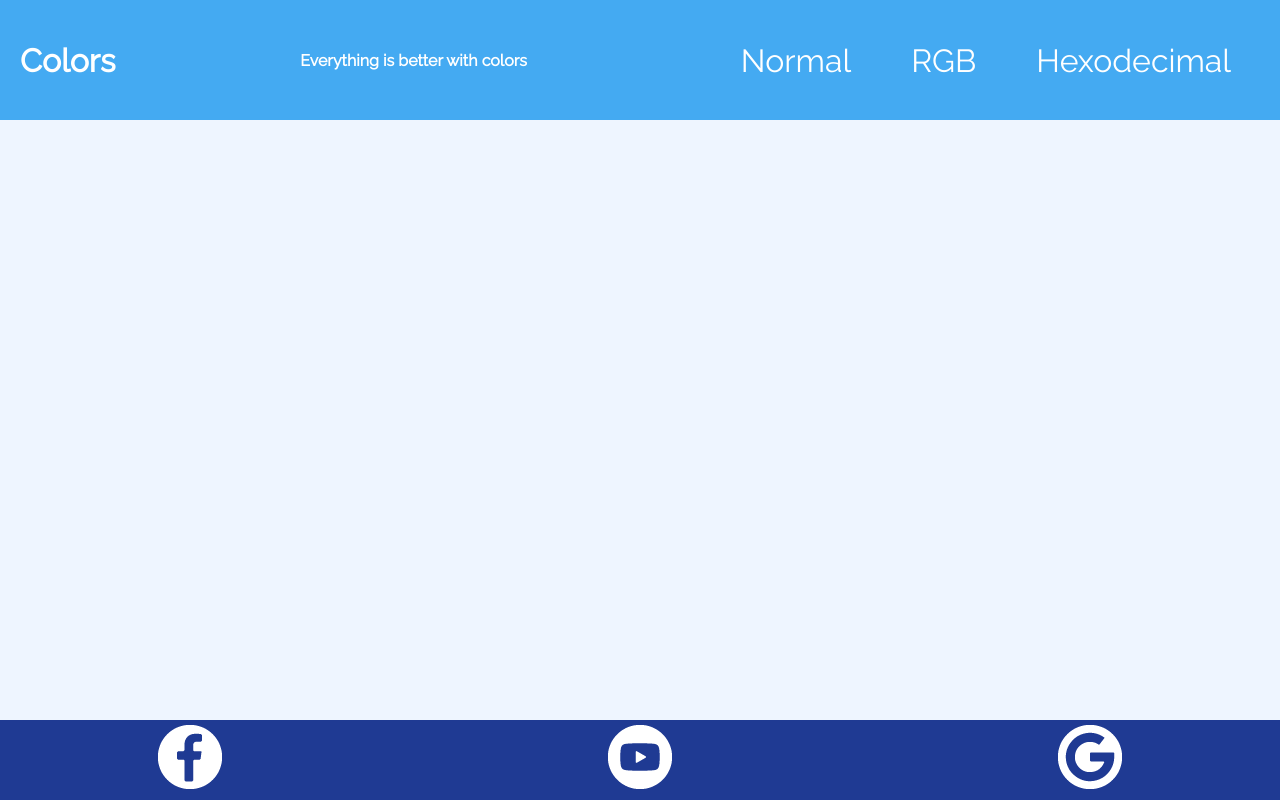
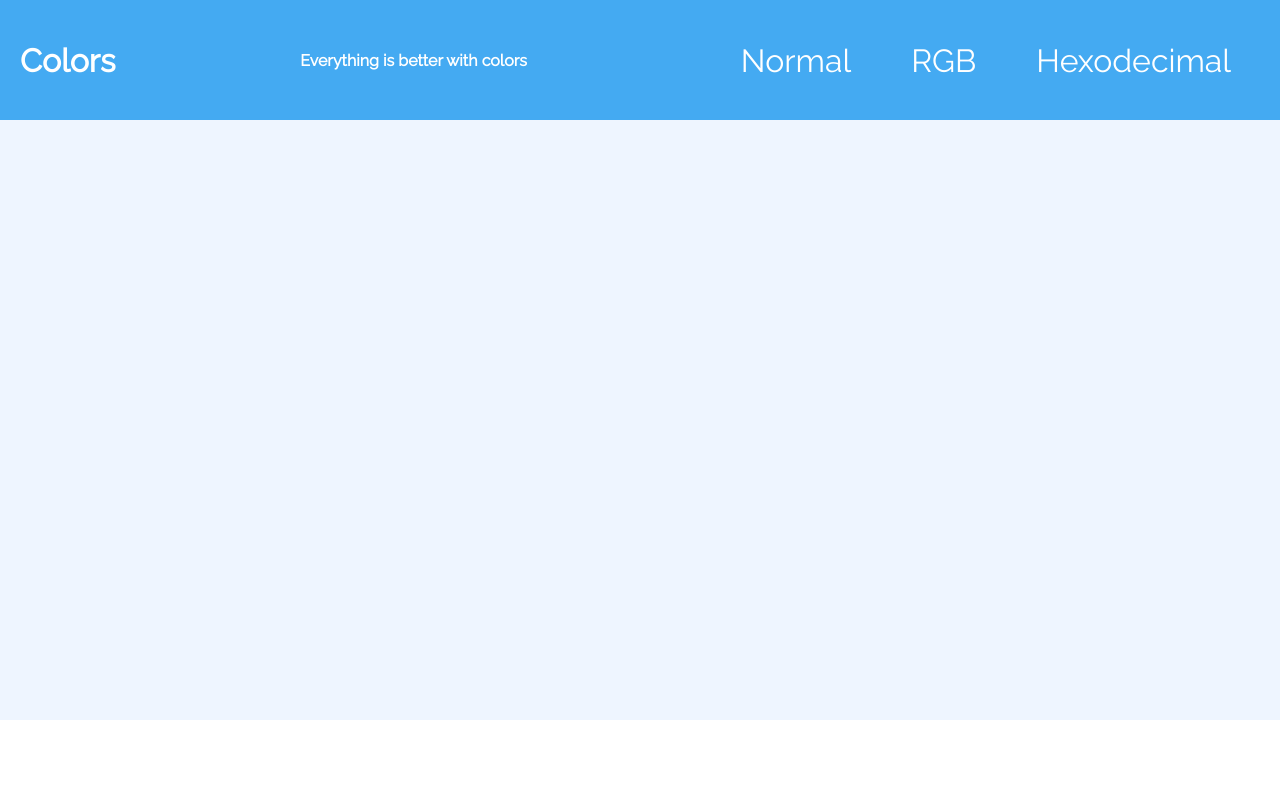
Before and after one commit to nonobromo/nonobromo.github.io, a plain HTML site: page index.html in a window 1280 px wide. Drawn offline with Linux system fonts and the light colour scheme; a web font is replaced by a local one.

Commit message:
Update index.html
Removed Footer

```diff
--- a/index.html
+++ b/index.html
@@ -92,17 +92,7 @@
         </div>
     </div>
 
-    <footer>
-        <div class="social">
-            <div class="social-box"><a href="https://www.facebook.com" target="_blank" rel="noopener noreferrer"><img
-                        src="icons-01.png"></a></div>
-            <div class="social-box"><a href="https://www.youtube.com/" target="_blank" rel="noopener noreferrer"><img
-                        src="icons-02.png" alt=""></a></div>
-            <div class="social-box"><a href="https://www.google.co.uk/" target="_blank" rel="noopener noreferrer"><img
-                        src="icons-03.png" alt=""></a></div>
-        </div>
 
-    </footer>
     <script src="app.js"></script>
 </body>
 
```
